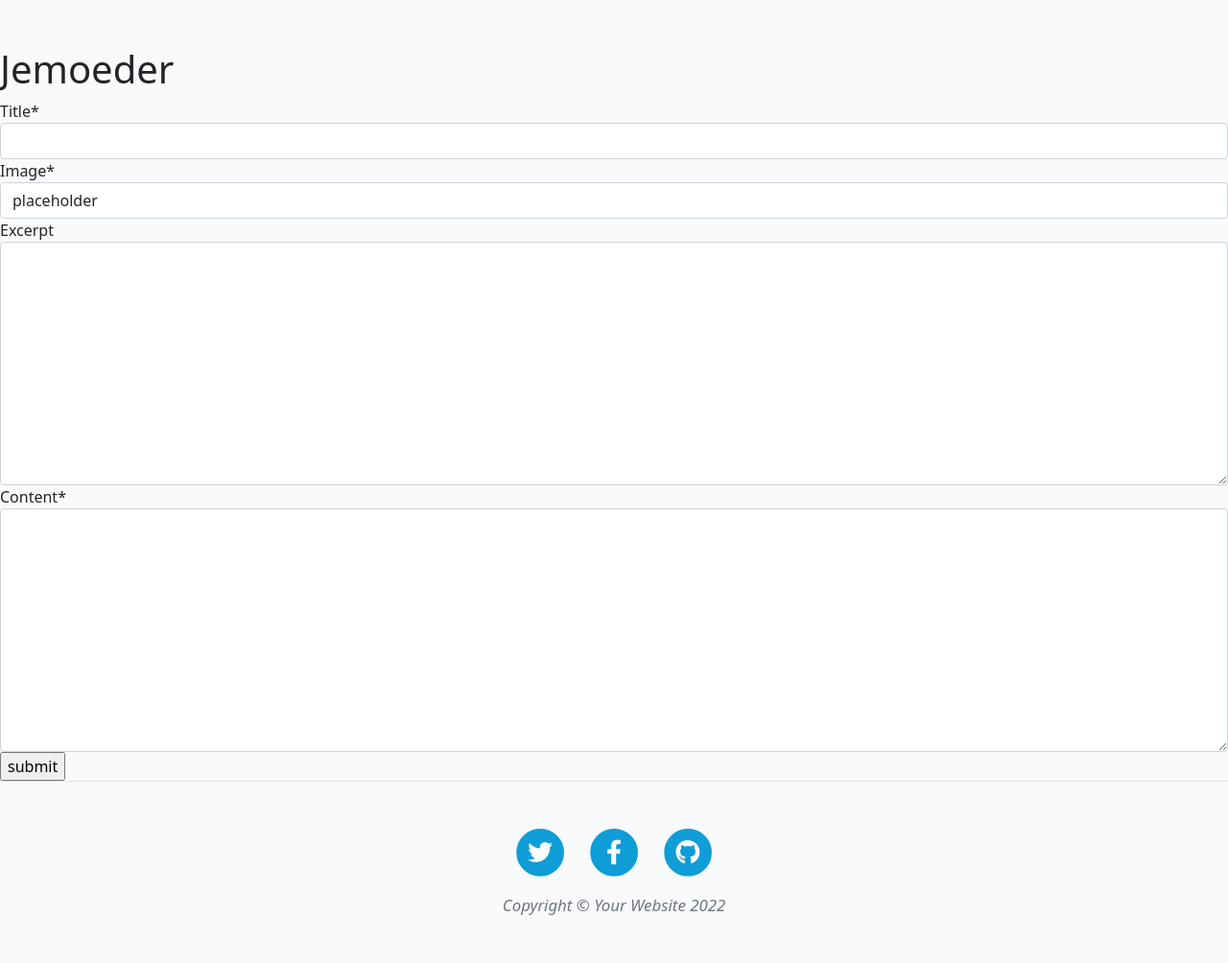
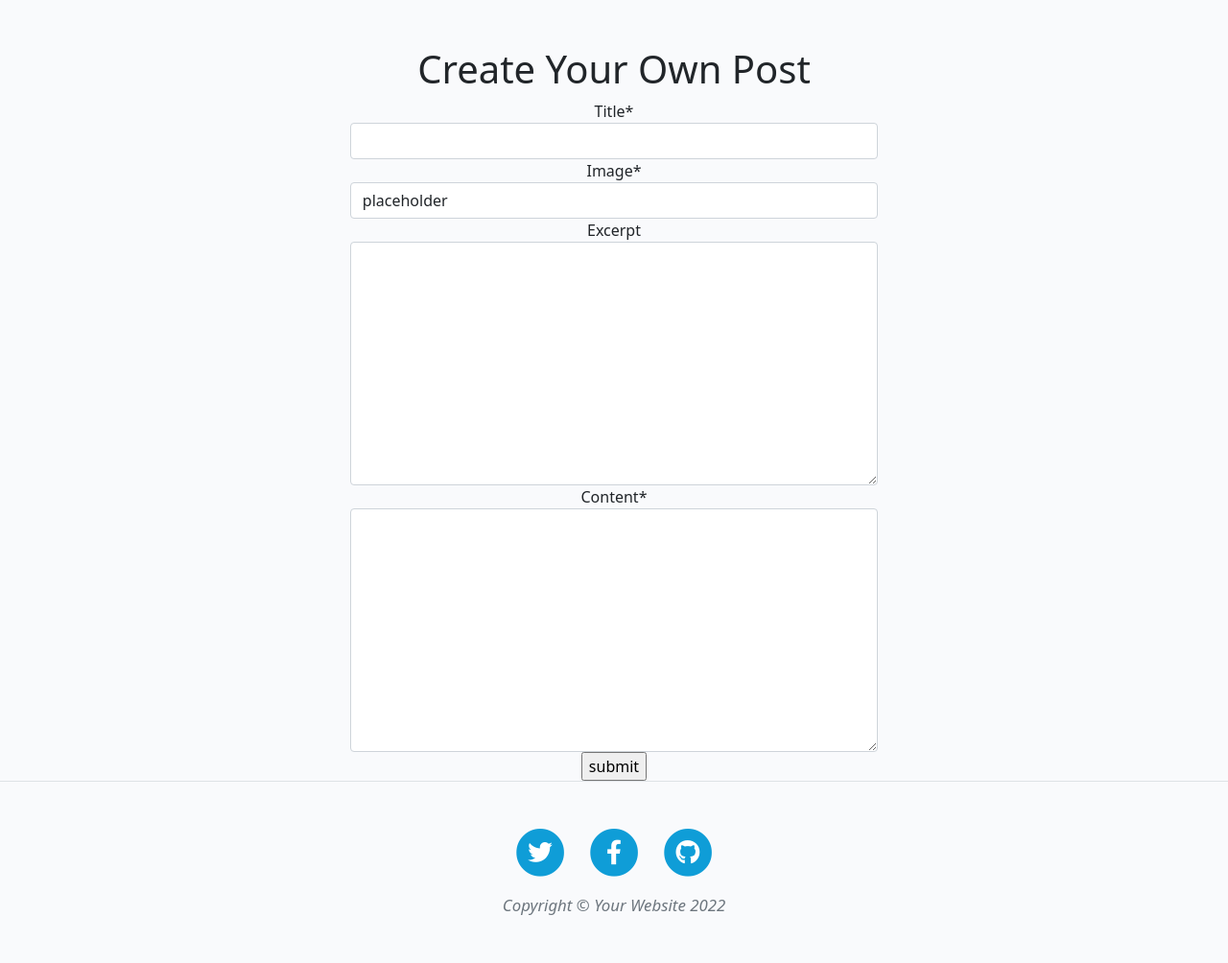
Before and after one commit to MustafaSahinci/project-portfolio-4, a Django app: page /post_create/ in a window 1280 px wide. Shown: the part 532-1536 px from the top of the page at 96% size. Run offline with Django 3.2, Linux system fonts and the light colour scheme; some libraries are stand-ins or nearby versions.

Commit message:
style post_create.html

```diff
--- a/blog/forms.py
+++ b/blog/forms.py
@@ -1,5 +1,6 @@
+from django_summernote.widgets import SummernoteInplaceWidget, SummernoteWidget
+from django import forms
 from .models import Comment, Post
-from django import forms
 
 
 class CommentForm(forms.ModelForm):
@@ -12,9 +13,12 @@ class PostForm(forms.ModelForm):
     class Meta:
         model = Post
         fields = ('title', 'featured_image', 'excerpt', 'content')
+        widgets = {
+            'content': SummernoteWidget(),
+        }
 
-    # def __init__(self, *args, **kwargs):
-    #     super(PostForm, self).__init__(*args, **kwargs)
+    def __init__(self, *args, **kwargs):
+        super(PostForm, self).__init__(*args, **kwargs)
 
     # def clean_servings(self):
     #     """
--- a/static/css/style.css
+++ b/static/css/style.css
@@ -270,6 +270,10 @@ a:hover {
     color: black;
 }
 
+.form-group {
+    width: 43%;
+}
+
 
 
 @media (min-width: 992px) {
--- a/templates/post_create.html
+++ b/templates/post_create.html
@@ -7,11 +7,12 @@
 {% load crispy_forms_tags %}
 
 
-<h1>Jemoeder</h1>
-
-<form action="" method=POST>
-    {% csrf_token %}
-    {{ post_form | crispy | safe }}
-    <input type="submit" value="submit">
-</form>
+<center>
+    <h1>Create Your Own Post</h1>
+    <form action="" method=POST>
+        {% csrf_token %}
+        {{ post_form | crispy | safe }}
+        <input type="submit" value="submit">
+    </form>
+</center>
 {%endblock%}
```
